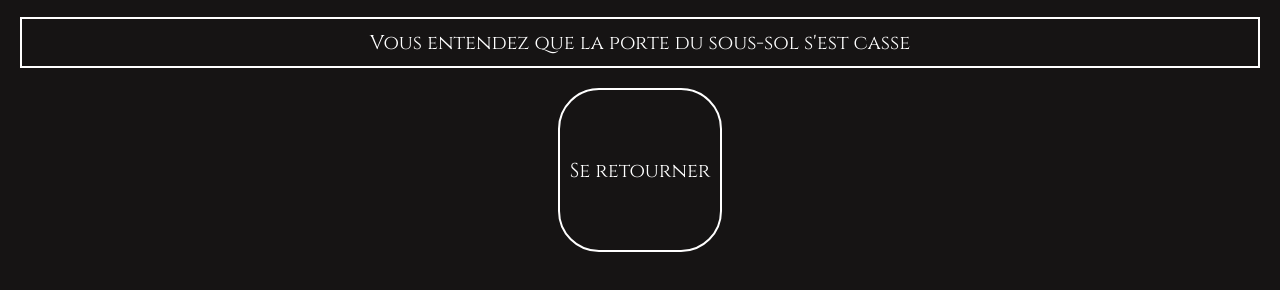
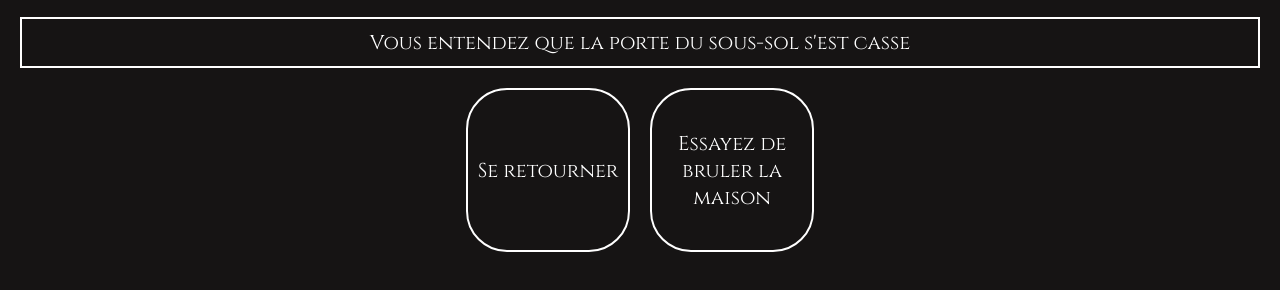
Before and after one commit to TardelliAD/TARDELLI-TP-WEB, a plain HTML site: page page33.html in a window 1280 px wide. Shown: the part 160-450 px from the top of the page. Drawn offline with Linux system fonts and the light colour scheme.

Commit message:
modif urgente

```diff
--- a/page33.html
+++ b/page33.html
@@ -22,6 +22,9 @@
             <a href="page28.html">
                 <div class="contenant">Se retourner</div>
             </a>
+            <a href="page25.html">
+                <div class="contenant">Essayez de bruler la maison</div>
+            </a>
         </div>
 </body>
 </html>
```
